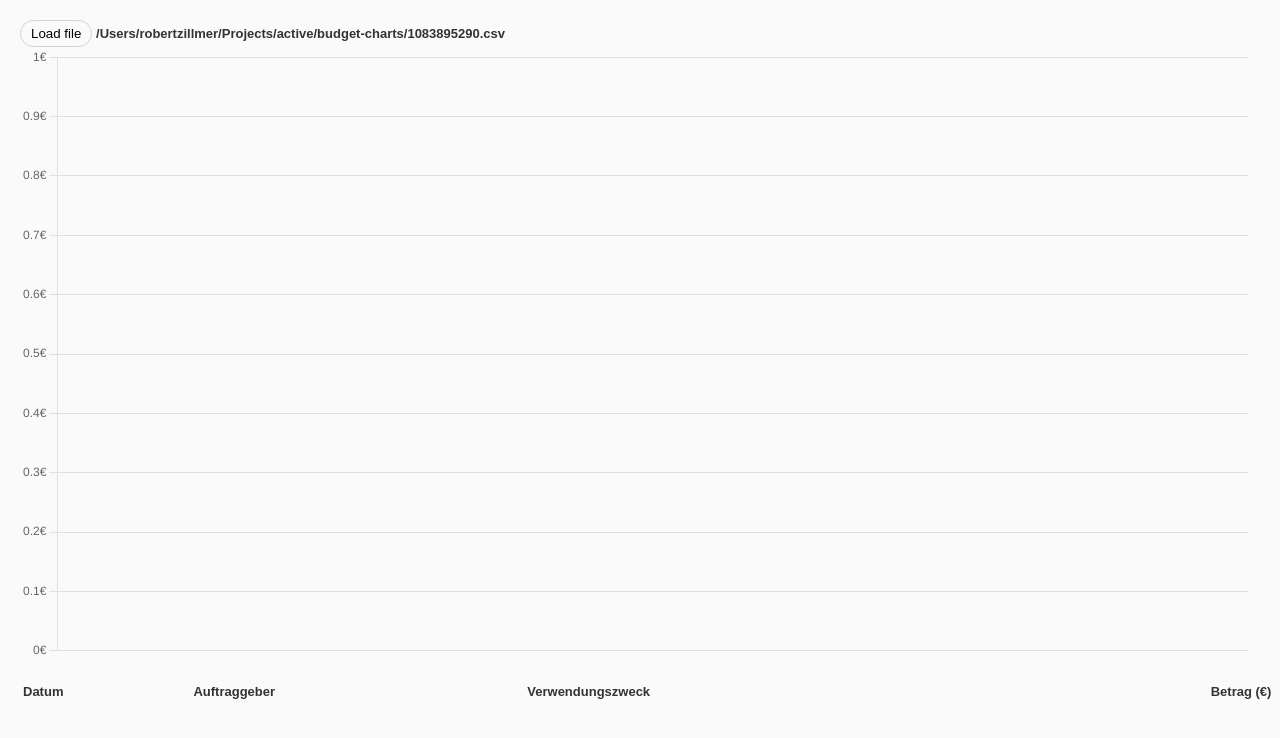
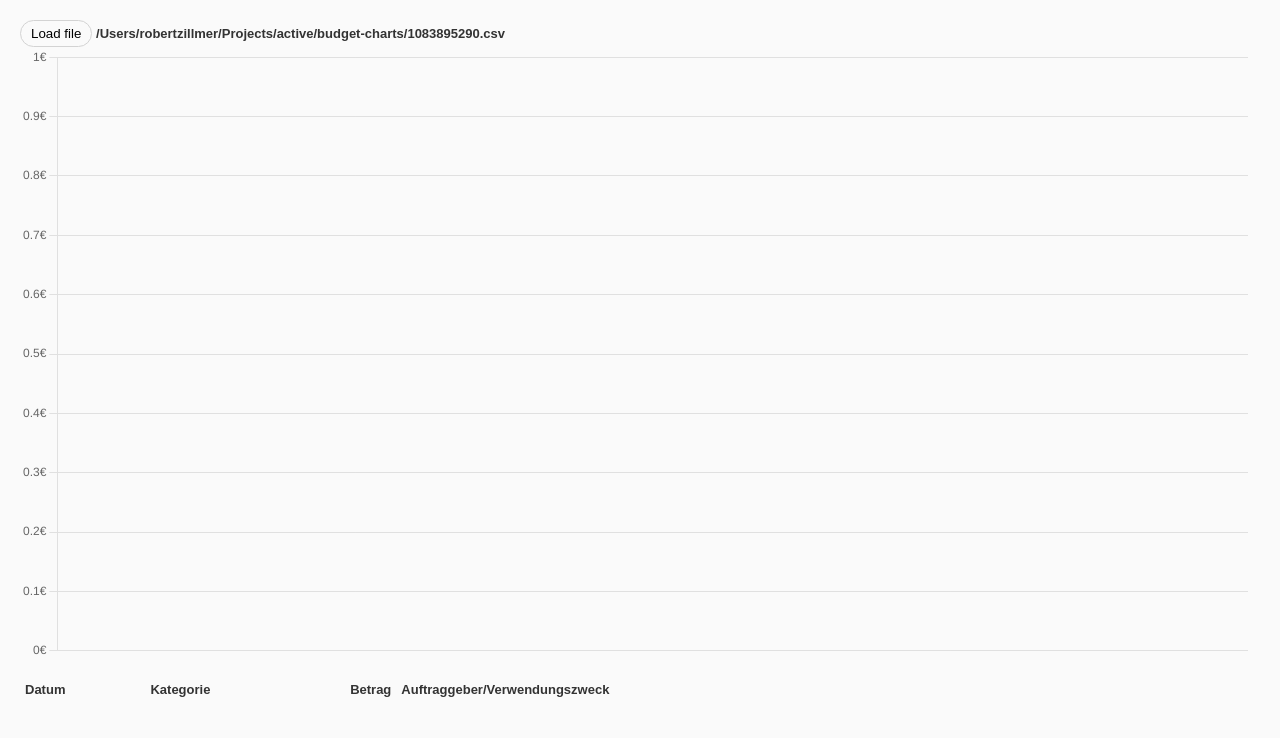
Before and after one commit to rzllmr/budget-charts, a website built with webpack: page src/index.html in a window 1280 px wide. Built offline with nearby package versions, Linux system fonts and the light colour scheme; files whose address does not match are found by name.

Commit message:
Adjust table columns

```diff
--- a/src/index.html
+++ b/src/index.html
@@ -25,12 +25,18 @@
 
     <div class="table-container">
       <table id="details-table">
+        <colgroup>
+           <col span="1" style="width: 10%;">
+           <col span="1" style="width: 10%;">
+           <col span="1" style="width: 10%;">
+           <col span="1" style="width: 70%;">
+        </colgroup>
         <thead>
           <tr>
             <th>Datum</th>
-            <th>Auftraggeber</th>
-            <th>Verwendungszweck</th>
-            <th>Betrag (€)</th>
+            <th>Kategorie</th>
+            <th>Betrag</th>
+            <th>Auftraggeber/Verwendungszweck</th>
           </tr>
         </thead>
         <tbody>
--- a/src/renderer/data.ts
+++ b/src/renderer/data.ts
@@ -145,7 +145,7 @@ export class Data {
       if (category && category != record.category) continue;
 
       recordData.push(
-        [this.isoDate(record.date, true), record.client, record.purpose, this.money(record.amount)]
+        [this.isoDate(record.date, true), record.category, this.money(record.amount), this.mergedInfo(record.client, record.purpose)]
       );
     }
     return recordData;
@@ -170,7 +170,15 @@ export class Data {
     else return `${yyyy}-${mm}`;
   }
 
+  private mergedInfo(client: string, purpose: string) {
+    let parts = [
+      client.replace(/PayPal \(?Europe\)? S\.a.r\.l\. et Cie,? S\.C\.A/, ''),
+      purpose.replace(/.+Debitk\.\d+ VISA Debit/, '')
+    ];
+    return parts.filter((part) => part != '').join(' | ');
+  }
+
   private money(value: number) {
-    return value.toLocaleString(undefined, {minimumFractionDigits: 2});
+    return (-value).toLocaleString(undefined, {minimumFractionDigits: 2}) + ' €';
   }
 }
--- a/src/styles/general.css
+++ b/src/styles/general.css
@@ -23,9 +23,9 @@ body {
 .table-container {
   position: relative;
   width: 98vw;
-  height: 52vw;
+  height: 38vw;
   overflow-y: scroll;
-  padding-top: 20px;
+  margin-top: 20px;
 }
 
 #details-table {
@@ -33,8 +33,22 @@ body {
   text-align: left;
 }
 
-table td:last-child, table th:last-child {
+table {
+  border-collapse: collapse;
+}
+
+thead th {
+  position: sticky;
+  top: 0px;
+  background: var(--color-background);
+}
+
+table td:nth-child(3), table th:nth-child(3) {
   text-align: right;
+}
+
+table th, table td {
+  padding: 1px 5px;
 }
 
 h1 {
```
